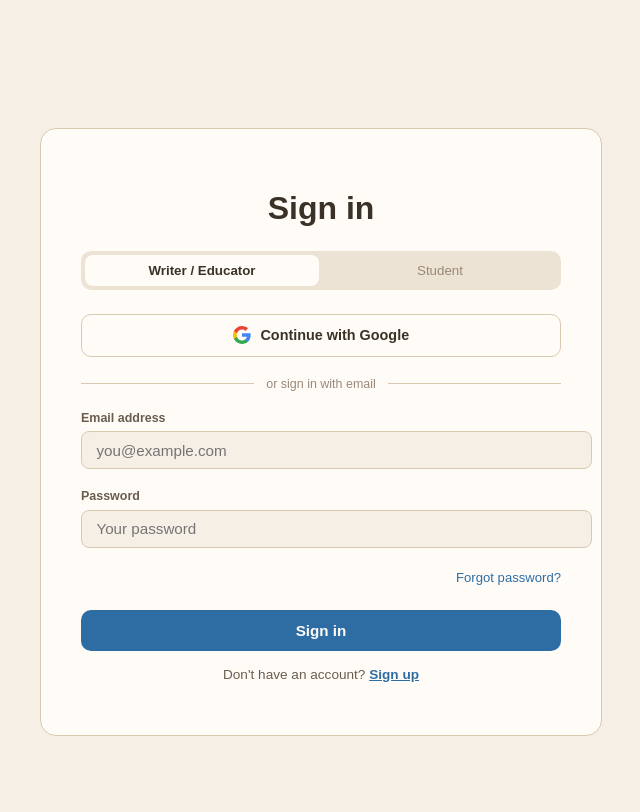
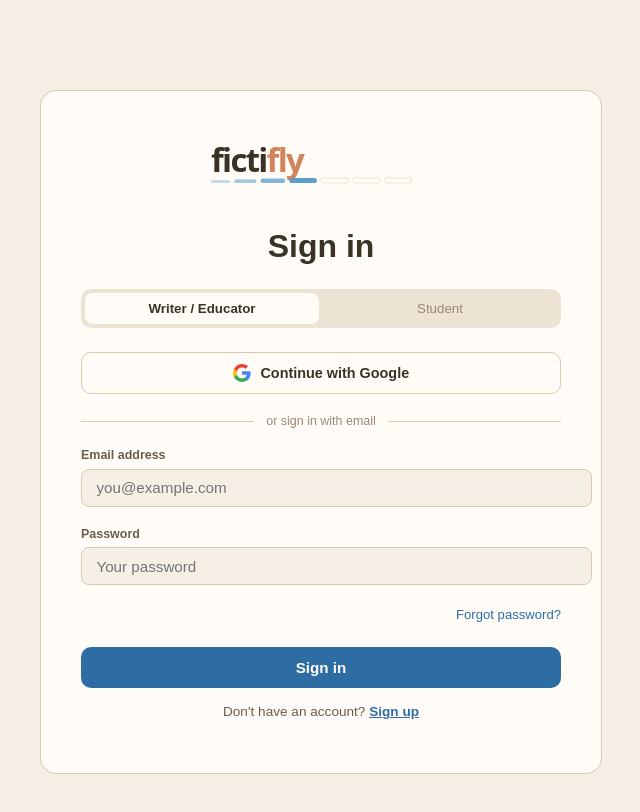
Before and after one commit to bergengeoff-creator/fictifly, a React (Create React App) app: page /login in a window 1280 px wide. Shown: the top 812 px of the page, without its empty margins (319-959 px from the left). Built offline with nearby package versions, Linux system fonts and the light colour scheme; no server answers.

Commit message:
added logo

```diff
--- a/src/pages/Login.jsx
+++ b/src/pages/Login.jsx
@@ -1,6 +1,21 @@
 import { useState } from 'react';
 import { useNavigate, Link } from 'react-router-dom';
 import { supabase } from '../supabase';
+
+const FictiflyLogo = () => (
+  <svg viewBox="0 0 640 200" xmlns="http://www.w3.org/2000/svg" style={{ width: '220px', height: '69px', display: 'block', margin: '0 auto 1.75rem' }}>
+    <text x="0" y="120" fontSize="96" fontWeight="600" letterSpacing="-5" fontFamily="system-ui, sans-serif">
+      <tspan fill="#3A3226">ficti</tspan><tspan fill="#D4845A">fly</tspan>
+    </text>
+    <rect x="0" y="142" width="56" height="9" rx="4.5" fill="#5B9EC9" opacity="0.35"/>
+    <rect x="68" y="140" width="64" height="11" rx="5.5" fill="#5B9EC9" opacity="0.55"/>
+    <rect x="144" y="138" width="72" height="13" rx="6.5" fill="#5B9EC9" opacity="0.75"/>
+    <rect x="228" y="136" width="80" height="15" rx="7.5" fill="#5B9EC9"/>
+    <rect x="320" y="136" width="80" height="15" rx="7.5" fill="none" stroke="#D9C9B0" strokeWidth="1.5"/>
+    <rect x="412" y="136" width="80" height="15" rx="7.5" fill="none" stroke="#D9C9B0" strokeWidth="1.5"/>
+    <rect x="504" y="136" width="80" height="15" rx="7.5" fill="none" stroke="#D9C9B0" strokeWidth="1.5"/>
+  </svg>
+);
 
 export default function Login() {
   const [isMinor, setIsMinor] = useState(false);
@@ -47,9 +62,9 @@ export default function Login() {
   return (
     <div style={{ minHeight: '100vh', background: '#F5EFE6', display: 'flex', alignItems: 'center', justifyContent: 'center', padding: '2rem 1.25rem', fontFamily: 'sans-serif' }}>
       <div style={{ background: '#FFFCF8', border: '1px solid #D9C9B0', borderRadius: '16px', padding: '2.5rem', maxWidth: '480px', width: '100%' }}>
+        <FictiflyLogo />
         <h1 style={{ color: '#3A3226', marginBottom: '1.5rem', textAlign: 'center' }}>Sign in</h1>
 
-        {/* Login type toggle */}
         <div style={{ display: 'flex', background: '#EDE3D4', borderRadius: '10px', padding: '4px', gap: '4px', marginBottom: '1.5rem' }}>
           {[{ value: false, label: 'Writer / Educator' }, { value: true, label: 'Student' }].map((option) => (
             <button key={String(option.value)} onClick={() => { setIsMinor(option.value); setError(null); }}
@@ -61,7 +76,6 @@ export default function Login() {
 
         {!isMinor && (
           <div>
-            {/* Google button */}
             <button onClick={handleGoogleLogin} style={{ width: '100%', background: '#FFFCF8', border: '1px solid #D9C9B0', borderRadius: '10px', padding: '0.7rem', fontWeight: 600, fontSize: '0.9rem', cursor: 'pointer', display: 'flex', alignItems: 'center', justifyContent: 'center', gap: '0.6rem', marginBottom: '1.25rem', color: '#3A3226' }}>
               <svg width="18" height="18" viewBox="0 0 18 18">
                 <path fill="#4285F4" d="M17.64 9.2c0-.637-.057-1.251-.164-1.84H9v3.481h4.844c-.209 1.125-.843 2.078-1.796 2.717v2.258h2.908c1.702-1.567 2.684-3.875 2.684-6.615z"/>
```
